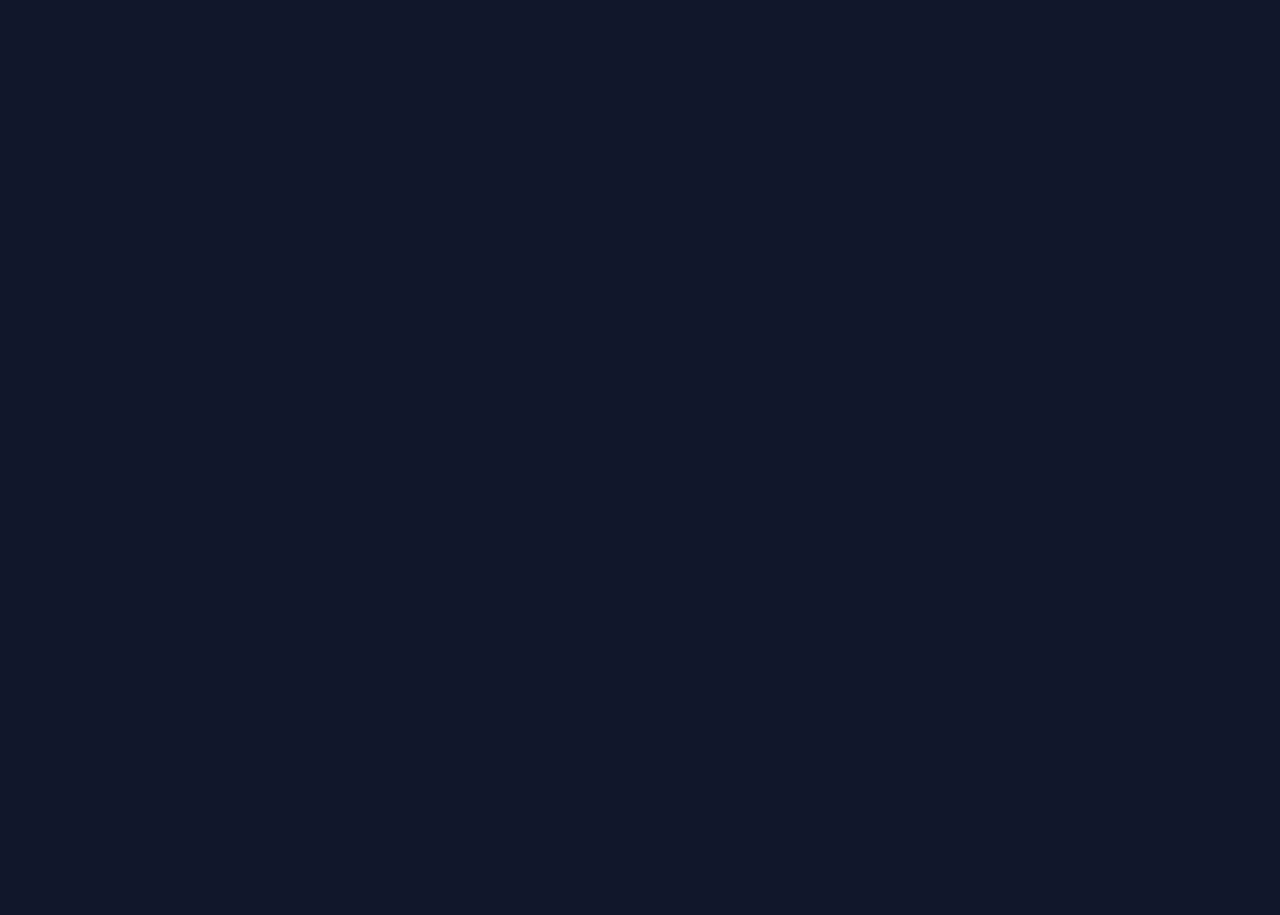
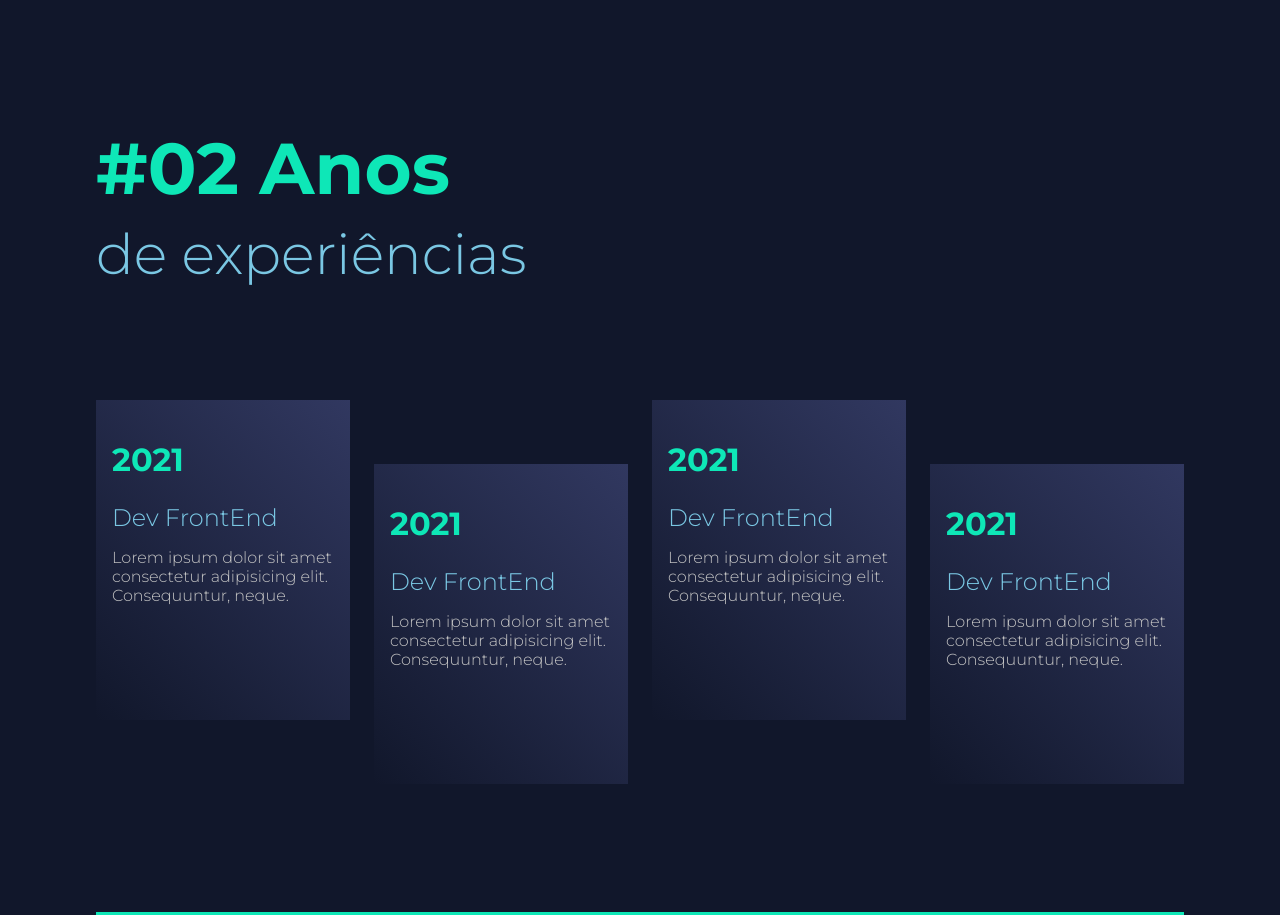
Before and after one commit to GiovanniCrabi/portfolio, a Next.js app: page / in a window 1280 px wide. Shown: the part 660-1575 px from the top of the page. Before the commit the page ends 800 px from the top, so only its background shows below. Built offline with nearby package versions, Linux system fonts and the light colour scheme.

Commit message:
Created Experiences and SectionTitle

```diff
--- a/package.json
+++ b/package.json
@@ -40,7 +40,7 @@
     "eslint-plugin-prettier": "^3.4.0",
     "eslint-plugin-react": "^7.23.2",
     "eslint-plugin-react-hooks": "^4.2.0",
-    "prettier": "^2.3.0",
+    "prettier": "2.6.2",
     "typescript": "^4.2.4"
   },
   "config": {
--- /dev/null
+++ b/src/components/Experiences/ExperiencesItem.tsx
@@ -0,0 +1,14 @@
+import styled from "styled-components"
+import { ItemContainer } from "./styles"
+
+export default function ExperiencesItem() {
+  return (
+     <ItemContainer>
+    <div>
+      <h1>2021</h1>
+      <h2>Dev FrontEnd</h2>
+      <p>Lorem ipsum dolor sit amet consectetur adipisicing elit. Consequuntur, neque.</p>
+    </div>
+  </ItemContainer>
+  )
+}
--- /dev/null
+++ b/src/components/Experiences/index.tsx
@@ -0,0 +1,22 @@
+import { SectionTitle } from "../SectionTitle";
+import ExperiencesItem from "./ExperiencesItem";
+import { Container } from "./styles";
+
+export function Experiences() {
+  return (
+    <Container>
+        <SectionTitle title='02 Anos' description='de experiências' />
+
+        <section>
+          <ExperiencesItem />
+          <ExperiencesItem />
+          <ExperiencesItem />
+          <ExperiencesItem />
+        </section>
+
+    </Container>
+
+
+
+  )
+}
--- /dev/null
+++ b/src/components/Experiences/styles.ts
@@ -0,0 +1,74 @@
+import styled from 'styled-components';
+
+export const Container = styled.section`
+  width: 100%;
+  > section {
+    width: 100%;
+    margin-top: 7rem;
+    display: flex;
+    gap: 1.5rem;
+
+    padding-bottom: 8rem;
+    border-bottom: 3px solid ${({theme}) => theme.primary };
+
+    @media (max-width: 1000px) {
+      gap: 1rem;
+    }
+
+    @media (max-width: 700px) {
+      flex-direction: column;
+      margin-top: 5rem;
+      gap: 2rem;
+    }
+  }
+`;
+
+export const ItemContainer = styled.div`
+  > div {
+    background: ${({theme}) => theme.gradient };
+    padding: 1rem;
+    padding-top: 2.5rem;
+    height: 20rem;
+    display: flex;
+    flex-direction: column;
+    align-items: flex-start;
+    justify-content: flex-start;
+
+    transition: 0.5s;
+
+    h1 {
+      color: ${({theme}) => theme.primary };
+      font-size: 2rem;
+      margin-bottom: 1.5rem;
+    }
+
+    h2 {
+      color: ${({theme}) => theme.secondary };
+      font-size: 1.5rem;
+      font-weight: 300;
+      margin-bottom: 1rem;
+    }
+
+    p {
+      color: ${({theme}) => theme.textLight };
+      font-size: 1rem;
+      font-weight: 300;
+    }
+  }
+
+  &:hover > div {
+    filter: brightness(1.3);
+    transform: translateY(-20px);
+  }
+
+  &:nth-child(even) > div {
+    margin-top: 4rem;
+  }
+
+  @media (max-width: 1000px) {
+    > div {
+      height: 15rem;
+
+    }
+  }
+`;
--- a/src/components/Header/NavLink.tsx
+++ b/src/components/Header/NavLink.tsx
@@ -10,8 +10,6 @@
 
 export default function NavLink({title, path}: Props) {
   const router = useRouter();
-
-
 
   const isActive = router.asPath === path;
 
--- a/src/components/HomeHero/styles.ts
+++ b/src/components/HomeHero/styles.ts
@@ -13,7 +13,7 @@
     height: 32rem;
     width: 40rem;
     flex: 1;
-    opacity: calc(0.8);
+    opacity: calc(0.4);
   }
 
   > div {
@@ -37,7 +37,7 @@
     }
   }
 
-  @media (max-width: 700px) {
+  @media (max-width: 760px) {
     flex-direction: column-reverse;
     > div {
       width: 100%;
@@ -96,6 +96,8 @@
   width: 24rem;
   align-self: flex-start;
   transition: 1s;
+  z-index: 10;
+
 
   @media (max-width: 1450px) {
     width: 18rem;
--- /dev/null
+++ b/src/components/SectionTitle/index.tsx
@@ -0,0 +1,16 @@
+import { ReactNode } from "react";
+import { Container } from "./styles";
+
+interface SectionTitleProps {
+  title: string | ReactNode;
+  description?: string | ReactNode;
+}
+
+export function SectionTitle({ title,description }: SectionTitleProps) {
+  return (
+    <Container>
+      <h1> #{title } </h1>
+      {description && <h2> {description} </h2>}
+    </Container>
+  )
+}
--- /dev/null
+++ b/src/components/SectionTitle/styles.ts
@@ -0,0 +1,40 @@
+import styled from 'styled-components';
+
+export const Container = styled.div`
+  width: 100%;
+  display: flex;
+  flex-direction: column;
+  align-items: flex-start;
+  gap: 0.5rem;
+
+    h1 {
+      color: ${({  theme }) => theme.primary };
+      font-size: 4.5rem;
+    }
+
+    h2 {
+      color: ${({theme}) => theme.secondary };
+      font-weight: 300;
+      font-size: 3.5rem;
+    }
+
+    @media (max-width: 1000px) {
+      h1 {
+        font-size: 2.5rem;
+      }
+
+      h2 {
+        font-size: 1.8rem;
+      }
+    }
+
+    @media (max-width: 500px) {
+      h1 {
+        font-size: 1.8rem;
+      }
+
+      h2 {
+        font-size: 1.2rem;
+      }
+    }
+`;
--- a/src/pages/index.tsx
+++ b/src/pages/index.tsx
@@ -2,6 +2,7 @@
 
 import Header from '../components/Header';
 import HomeHero from '../components/HomeHero';
+import { Experiences } from '../components/Experiences';
 
 
 export default function Home() {
@@ -10,6 +11,7 @@
         <Header />
         <main className='container'>
           <HomeHero />
+          <Experiences />
         </main>
     </HomeContainer>
     </>
```
Also changed, not shown: 1 other file (tests, documents, lock files or other folders).
